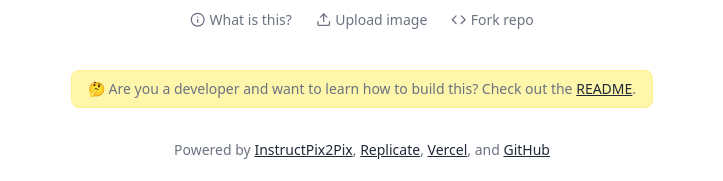
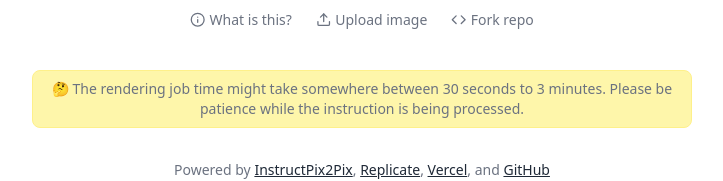
Before and after one commit to vickeyshrestha/paint-by-text, a Next.js app: page / in a window 1280 px wide. Shown: the part 871-1052 px from the top of the page, without its empty margins (278-1001 px from the left). Built offline with nearby package versions, Linux system fonts and the light colour scheme.

Commit message:
- added a msg that rendering takes time

```diff
--- a/components/footer.js
+++ b/components/footer.js
@@ -48,12 +48,7 @@
 
       <div className="text-center lil-text mt-8">
       <div className="inline-block py-2 px-4 border border-yellow-200 rounded-lg bg-[#fef6aa]">
-      🤔 Are you a developer and want to learn how to build this? Check out the{" "}
-        <Link
-          href="https://github.com/replicate/paint-with-words#readme"
-          target="_blank">
-          README
-        </Link>.
+      🤔 The rendering job time might take somewhere between 30 seconds to 3 minutes. Please be patience while the instruction is being processed.
       </div>
       </div>
 
```
